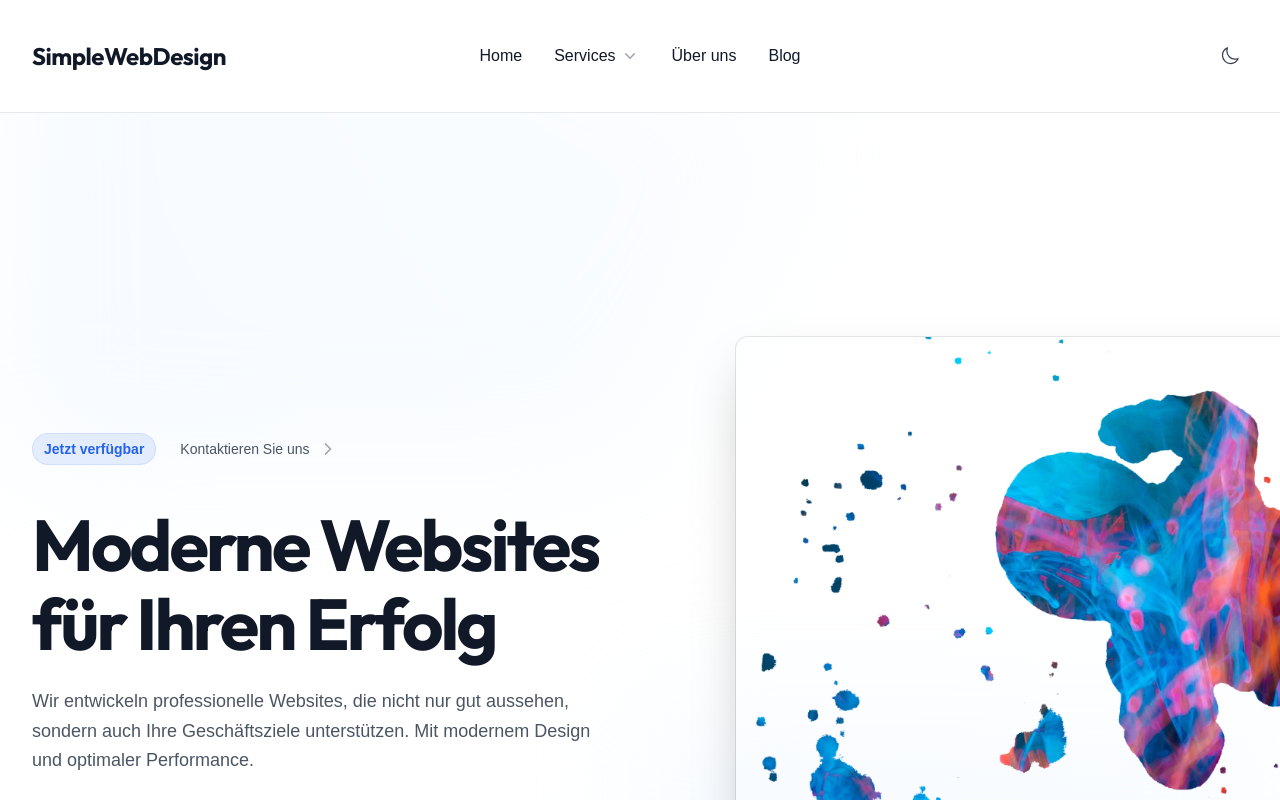
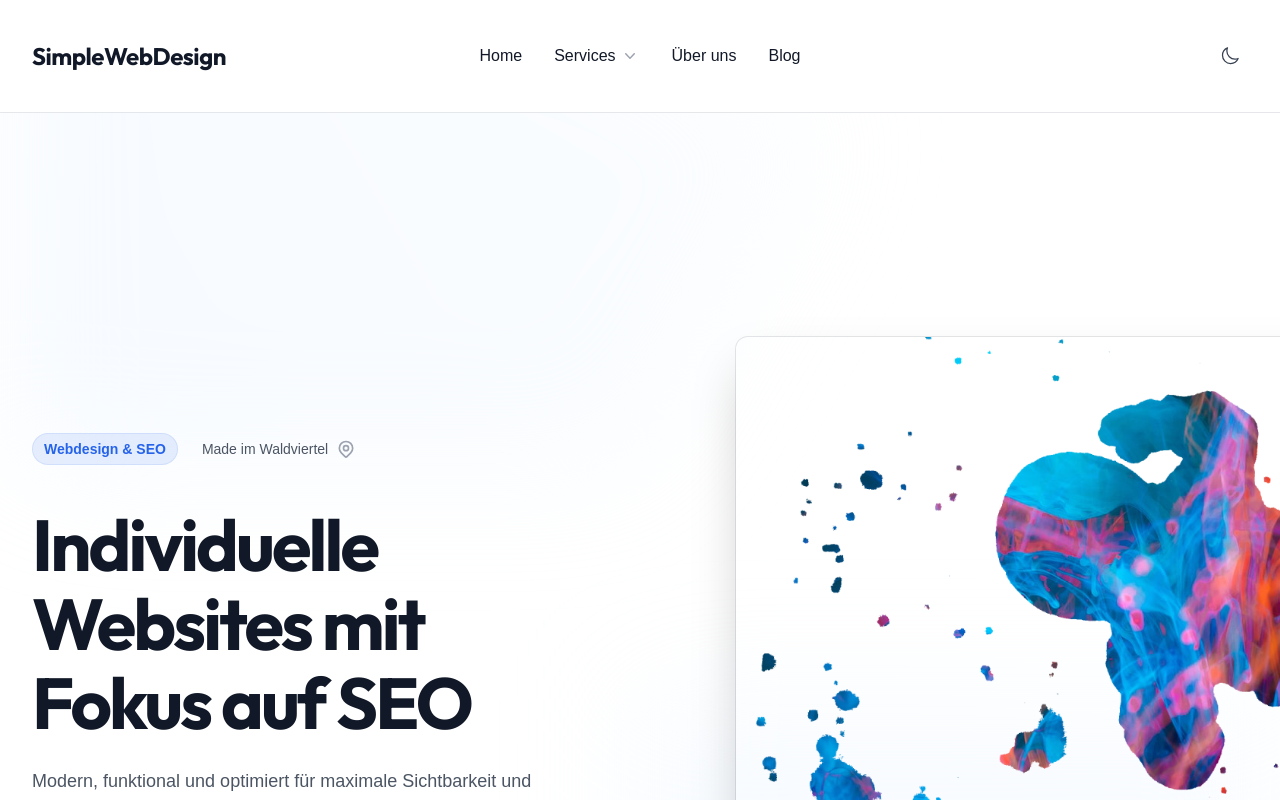
Before and after one commit to MateThemes/simpleweb-next, a Next.js app: page / in a window 1280 px wide. Shown: the top 800 px of the page. Built offline with nearby package versions, Linux system fonts and the light colour scheme.

Commit message:
feat(hero): Update hero section content and layout
- Update main heading and description text
- Replace "Jetzt verfügbar" with "Webdesign & SEO"
- Add "Made im Waldviertel" with location icon
- Remove unused ChevronRightIcon
- Restructure hero banner links and static text

```diff
--- a/src/components/sections/Hero.tsx
+++ b/src/components/sections/Hero.tsx
@@ -2,7 +2,7 @@
 
 import Image from 'next/image'
 import Link from 'next/link'
-import { ChevronRightIcon } from '../icons'
+import { MapPinIcon } from '../icons'
 import { Container } from '../ui/Container'
 import { motion } from 'framer-motion'
 
@@ -19,18 +19,18 @@ export default function Hero() {
             className="mx-auto max-w-2xl flex-shrink-0 lg:mx-0 lg:max-w-xl lg:pt-8"
           >
             <div className="mt-24 sm:mt-32 lg:mt-16">
-              <Link
-                href="/contact"
-                className="inline-flex space-x-6"
-              >
-                <span className="rounded-full bg-blue-600/10 px-3 py-1 text-sm font-semibold leading-6 text-blue-600 dark:text-blue-400 ring-1 ring-inset ring-blue-600/10">
-                  Jetzt verfügbar
+              <div className="inline-flex space-x-6">
+                <Link
+                  href="/contact"
+                  className="rounded-full bg-blue-600/10 px-3 py-1 text-sm font-semibold leading-6 text-blue-600 dark:text-blue-400 ring-1 ring-inset ring-blue-600/10"
+                >
+                  Webdesign & SEO
+                </Link>
+                <span className="inline-flex items-center space-x-2 text-sm font-medium text-gray-600 dark:text-gray-400">
+                  <span>Made im Waldviertel</span>
+                  <MapPinIcon className="h-5 w-5 text-gray-400" aria-hidden="true" />
                 </span>
-                <span className="inline-flex items-center space-x-2 text-sm font-medium text-gray-600 dark:text-gray-400">
-                  <span>Kontaktieren Sie uns</span>
-                  <ChevronRightIcon className="h-5 w-5 text-gray-400" aria-hidden="true" />
-                </span>
-              </Link>
+              </div>
             </div>
 
             <motion.h1
@@ -39,7 +39,7 @@ export default function Hero() {
               animate={{ opacity: 1, y: 0 }}
               transition={{ duration: 0.5, delay: 0.2 }}
             >
-              Moderne Websites für Ihren Erfolg
+              Individuelle Websites mit Fokus auf SEO
             </motion.h1>
             <motion.p
               className="mt-6 text-lg leading-relaxed text-gray-600 dark:text-gray-400 max-w-2xl"
@@ -47,8 +47,7 @@ export default function Hero() {
               animate={{ opacity: 1, y: 0 }}
               transition={{ duration: 0.5, delay: 0.3 }}
             >
-              Wir entwickeln professionelle Websites, die nicht nur gut aussehen, sondern auch Ihre Geschäftsziele unterstützen.
-              Mit modernem Design und optimaler Performance.
+              Modern, funktional und optimiert für maximale Sichtbarkeit und nachhaltigen Erfolg. Ihre Webagentur aus dem Waldviertel, Niederösterreich – regional verwurzelt, digital vernetzt.
             </motion.p>
 
             <motion.div
```
